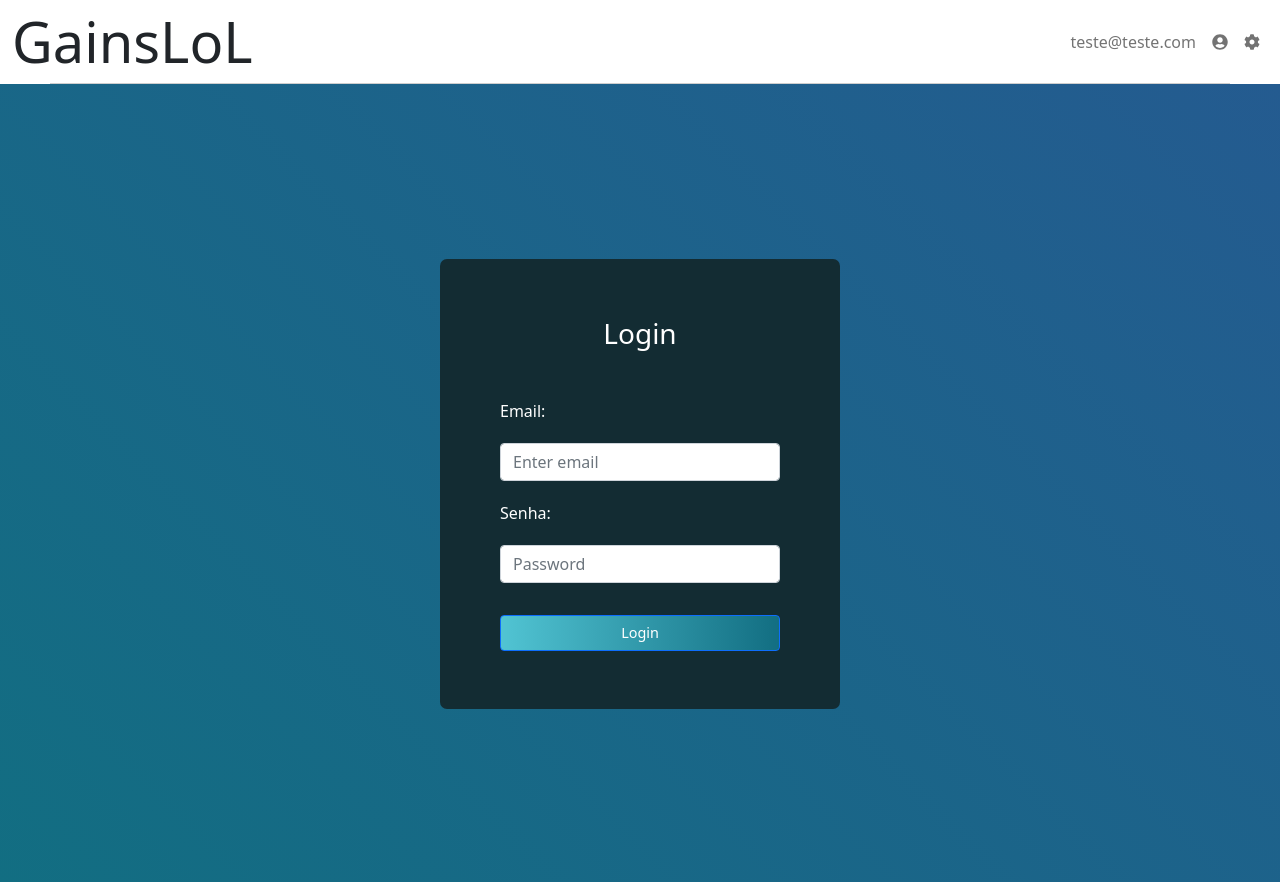
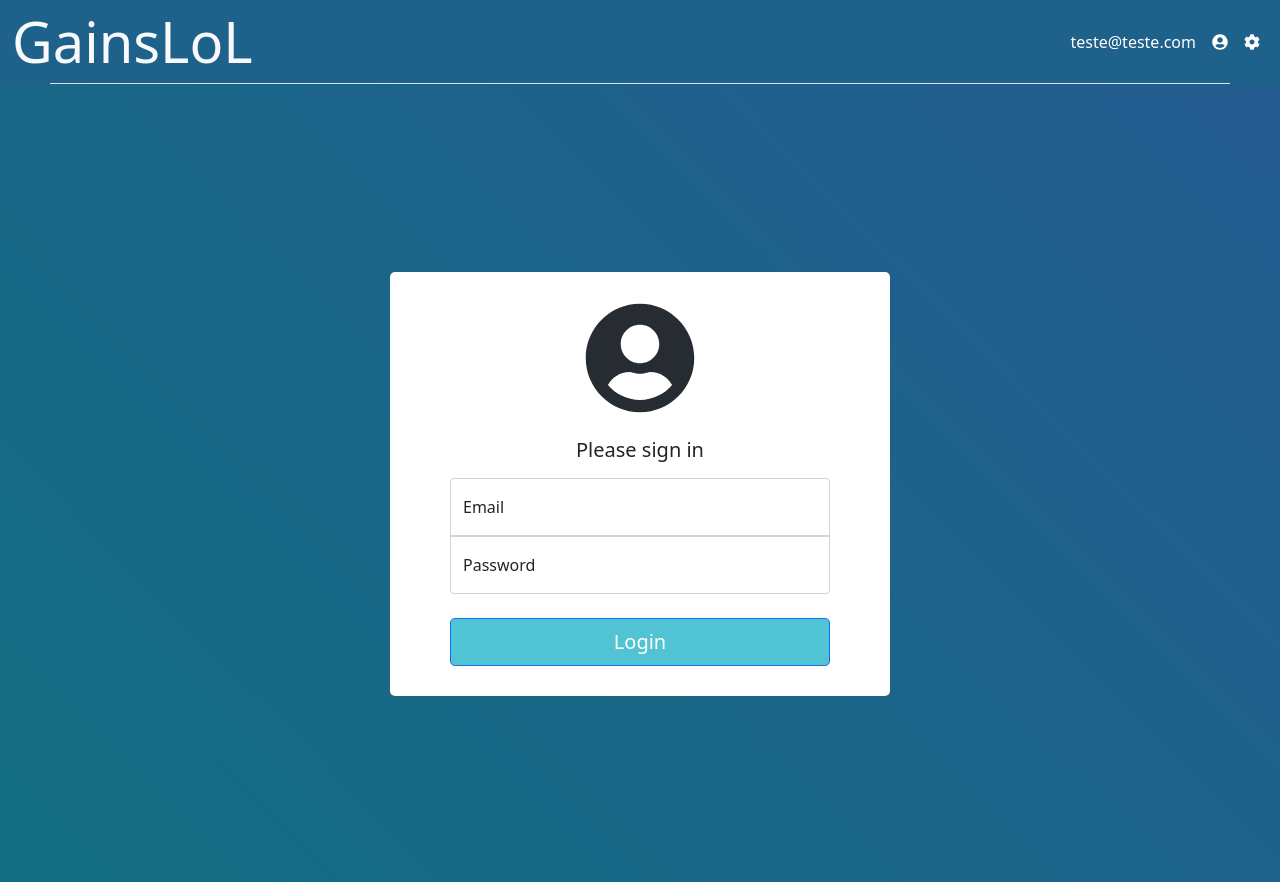
Before and after one commit to joaomcsferreira/frontend-gainsLoL, a Vue app: page /login in a window 1280 px wide. Built offline with nearby package versions, Linux system fonts and the light colour scheme.

Commit message:
Update/login page (#8)
* Updated login layout

* Added global style and color palette

* update readme

* update readme

Co-authored-by: fernando <fernandomirandalolzeiro@gmail.com>
Co-authored-by: MirandaFernando <57529209+MirandaFernando@users.noreply.github.com>

```diff
--- a/src/App.vue
+++ b/src/App.vue
@@ -6,6 +6,8 @@
 </template>
 
 <script>
+
+import './style/global.css'
 
 import Header from './components/Header'
 
@@ -16,7 +18,3 @@ export default {
   }
 }
 </script>
-
-<style>
-
-</style>
--- a/src/components/Header.vue
+++ b/src/components/Header.vue
@@ -3,7 +3,7 @@
 
         <nav class="navbar navbar-expand navbar-light mb-20">
             <div class="container-fluid">
-                <a class="display-4 text-dark text-decoration-none" href="/">GainsLoL</a>
+                <a class="display-4 text-light text-decoration-none" href="/">GainsLoL</a>
 
                 <div id="menu-login">
                 <ul class="navbar-nav me-auto">
@@ -34,9 +34,17 @@ export default {
 </script>
 
 <style scoped>
+    header {
+        background-color: var(--color-background-nav);
+    }
+
+    .navbar-light .navbar-nav .nav-link{
+        color: var(--color-text-light);
+    }
+
     #line {
         display: block;
-        border-bottom: 1.5px solid #cecece;
+        border-bottom: 1.5px solid var(--color-text);
         margin: 0 50px;
     }
 </style>
--- a/src/components/auth/Login.vue
+++ b/src/components/auth/Login.vue
@@ -1,24 +1,24 @@
 <template>
-    <div class="main">
+    <div class="main text-center">
         <div class="login">
-            <div class="content-login">
-                <header>
-                    <h1> Login </h1>
-                </header>
-                <div class="form">
             <form>
-                        <div class="form-group">
-                            <label for="exampleInputEmail1">Email:</label>
-                            <input type="email" class="form-control" id="exampleInputEmail1" aria-describedby="emailHelp" placeholder="Enter email">
+                <i class="mb-4 mr-2 fas fa-user-circle fa-7x profile-icon"></i>
+
+                <h5 class="mb-3 fw-normal">Please sign in</h5>
+
+                <div class="w-100 form-floating">
+                    <input type="email" class="form-control" id="floatingInput" placeholder="Enter email">
+                    <label for="floatingInput">Email</label>
                 </div>
-                        <div class="form-group">
-                            <label for="exampleInputPassword1">Senha:</label>
-                            <input type="password" class="form-control" id="exampleInputPassword1" placeholder="Password">
+                <div class="form-floating">
+                    <input type="password" class="form-control" id="floatingPassword" placeholder="Password">
+                    <label for="floatingPassword">Password</label>
                 </div>
-                        <button type="submit" class="btn btn-primary" @click.prevent="login">Login</button>
+
+                <br>
+
+                <button type="submit" class="w-100 btn btn-lg btn-outline-primary custom-button" @click.prevent="login">Login</button>
             </form>
-                </div>
-            </div>
         </div>
     </div>
 </template>
@@ -39,66 +39,40 @@
     }
 </script>
 
-<style lang="scss" scoped>
+<style scoped>
+
     .main {
         display: flex;
         height: 100vh;
         background-image: linear-gradient(45deg, #126e82, #245B90);
         /* font-family: 'Roboto', 'sams-serif'; */
     }
+
     .login{
-    display: flex;
         width: 100%;
-    justify-content: center;
-    align-items: center;
-
-    .content-login {
-        width: 400px;
-        height: 450px;
-        background-color: #132c33;
-        border-radius: 7px;
-        display: flex;
-        flex-direction: column;
-        justify-content: center;
-        align-items: center;
-
-        header {
-            width: 100%;
-            display: flex;
-            justify-content: center;
-
-            h1 {
-                color: white;
-                font-size: 28px;
-            }
-        }
-        .form {
-            width: 70%;
-            margin-top: 20px;
-
-            label {
-                margin-top: 20px;
-                color: white;
-            }
-            input {
-                margin-top: 20px;
-            }
-            button {
-                margin-top: 2rem;
-                padding: 0.4rem;
-                width: 100%;
-                background: linear-gradient(to left, #126e82, #51c4d3);
-                cursor: pointer;
-                color: white;
-                font-size: 0.9rem;
-                font-weight: 300;
-                border-radius: 4px;
-                transition: all 0.3s ease;
+        max-width: 500px;
+        margin: auto;
+        padding: 30px 60px;
+        background: var(--color-text-light);
+        border-radius: 5px;
     }
 
+    .profile-icon {
+        color: var(--color-background-home);
+    }
 
+    #floatingInput {
+        border-bottom-right-radius: 0;
+        border-bottom-left-radius: 0;
+    }
 
+    #floatingPassword {
+        border-top-left-radius: 0;
+        border-top-right-radius: 0;
     }
-    }
+
+    .custom-button {
+        background-color: var(--color-button);
+        color: var(--color-text-light);
     }
 </style>
--- /dev/null
+++ b/src/style/global.css
@@ -0,0 +1,30 @@
+:root {
+    --color-background:#126e82;
+    --color-background-nav:#1E628C;
+    --color-background-home:#272C33;
+    --color-background-light:#EBECED;
+    --color-button: #51c4d3;
+    --color-text-light:#fff;
+    --color-text-dark:#000;
+    --color-text:#d8e3e7;
+  }
+
+html,
+body {
+    background-color: var(--color-text-dark);
+}
+
+
+* {
+    padding: 0;
+    margin: 0;
+    box-sizing: border-box;
+}
+
+ul {
+    list-style: none;
+}
+
+a {
+    text-decoration: none;
+}
```
Also changed, not shown: src/assets/login.png, 1 other file (tests, documents, lock files or other folders). Lines whose indentation alone changed are shown as unchanged.
